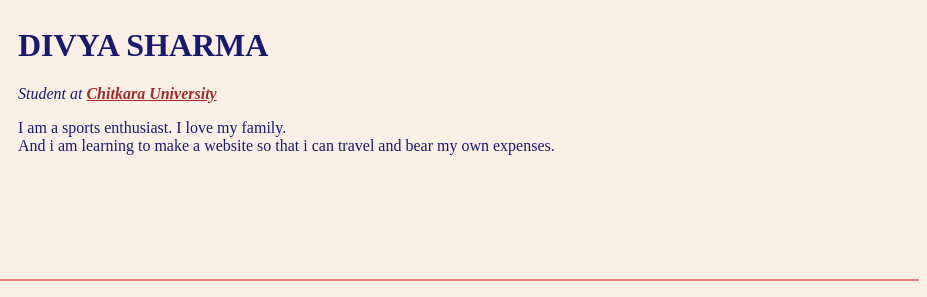
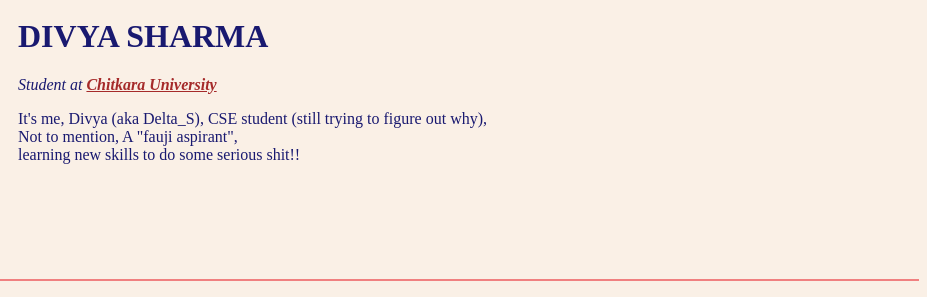
Before and after one commit to divya-1212/CV, a plain HTML site: page index.html in a window 1280 px wide. Shown: the part 103-400 px from the top of the page, 353-1280 px from the left. Drawn offline with Linux system fonts and the light colour scheme.

Commit message:
Update index.html

```diff
--- a/index.html
+++ b/index.html
@@ -15,8 +15,9 @@
           <em> Student at <strong> <a target="_blank" href="https://www.chitkara.edu.in/">Chitkara University</a></strong></em>
           </p>
         <p>
-          I am a sports enthusiast. I love my family. <br />
-          And i am learning to make a website so that i can travel and bear my own expenses.
+          It's me, Divya (aka Delta_S), CSE student (still trying to figure out why), <br>
+          Not to mention, A "fauji aspirant", <br />
+          learning new skills to do some serious shit!!
         </p></td>
       </tr>
     </table>
```
